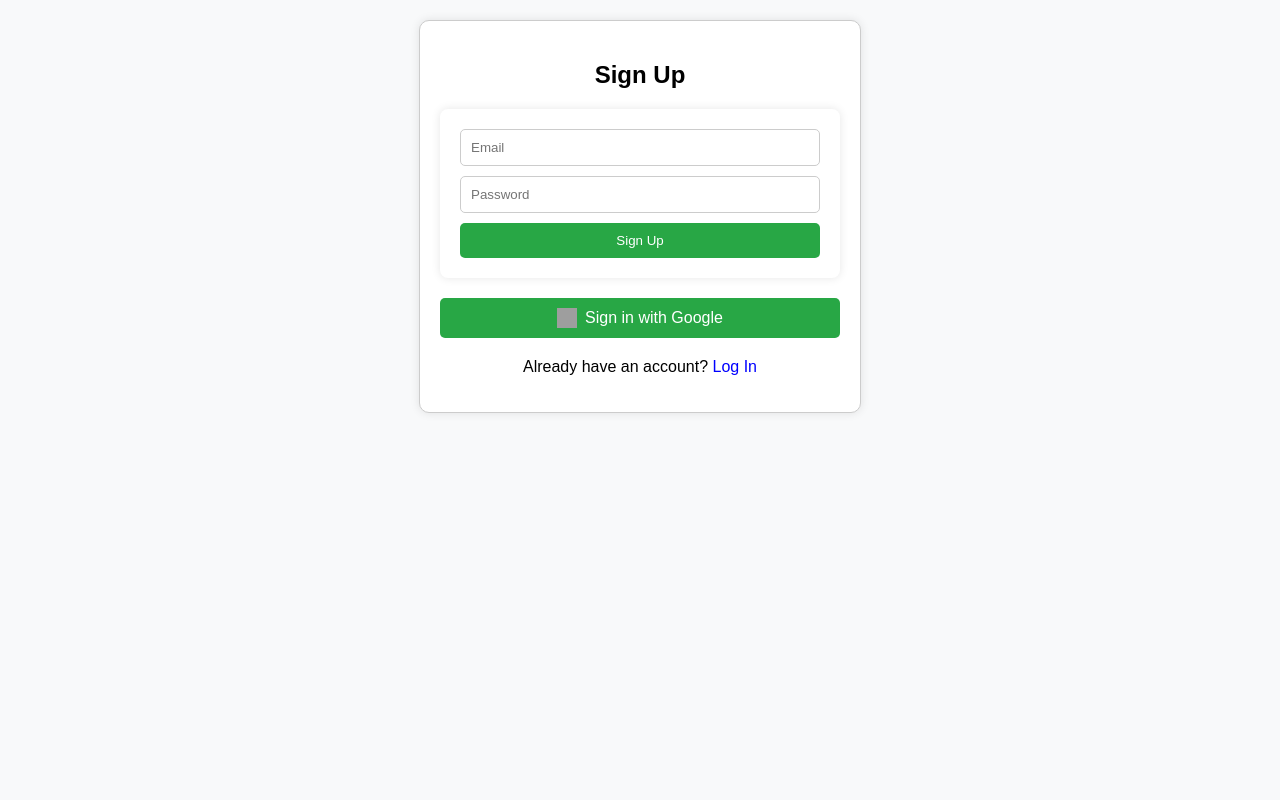
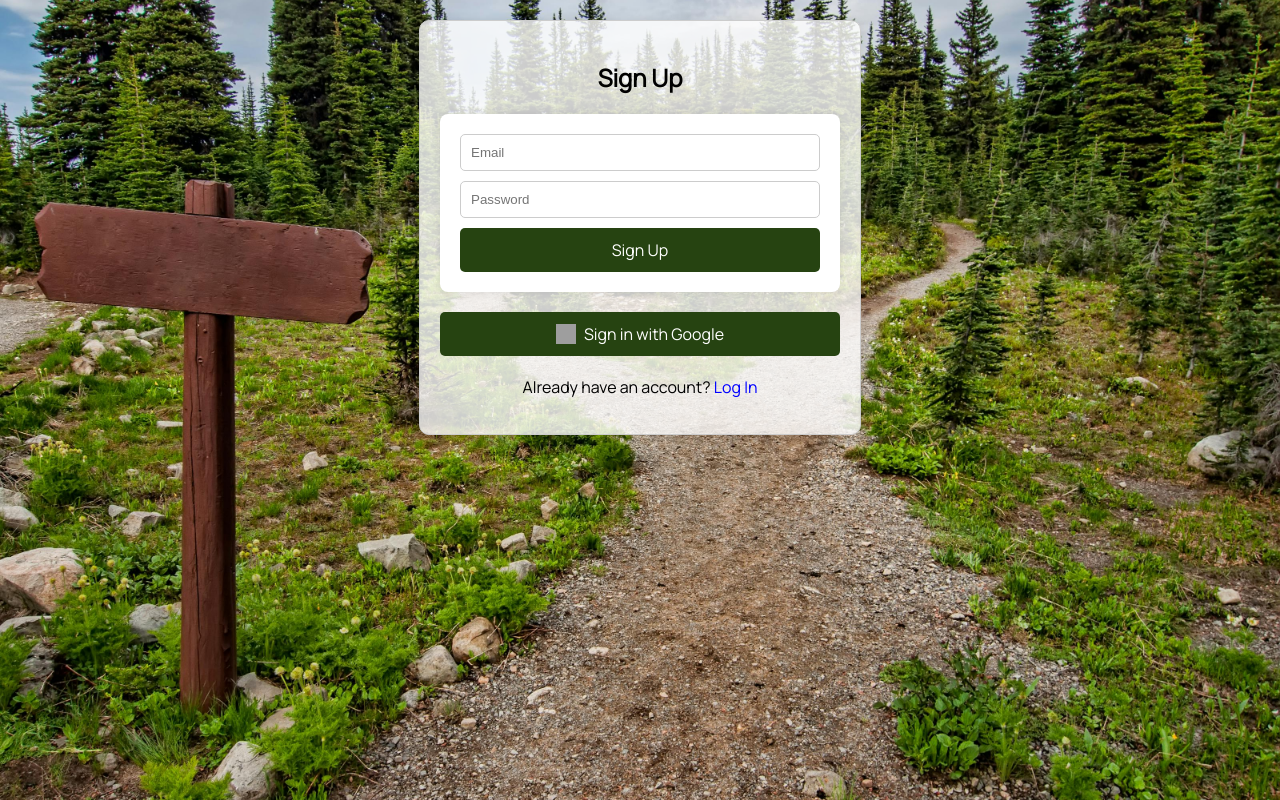
Before and after one commit to catherinekomi/fitness-tracker, a React (Create React App) app: page / in a window 1280 px wide. Built offline with nearby package versions, Linux system fonts and the light colour scheme; no server answers; grey boxes are pictures that could not be loaded.

Commit message:
Add some cool css/font and background from pexel

```diff
--- a/src/styles.css
+++ b/src/styles.css
@@ -1,15 +1,22 @@
+@import url('https://fonts.googleapis.com/css2?family=Manrope:wght@400&display=swap');
+
+
 body {
-  font-family: Arial, sans-serif;
+  font-family: 'Manrope', Arial, sans-serif;
   margin: 0;
   padding: 0;
   background-color: #f8f9fa;
+  background-image: url('./assets/trail-home.jpg');
+  background-size: cover;
+  background-position: center;
+  background-repeat: no-repeat;
+  height: 100vh;
 }
 
 .App {
   text-align: center;
   padding: 20px;
 }
-
 
 .auth-container {
   max-width: 400px;
@@ -18,7 +25,7 @@ body {
   border: 1px solid #ccc;
   border-radius: 10px;
   box-shadow: 0 0 10px rgba(0, 0, 0, 0.1);
-  background-color: #fff;
+  background-color: rgba(255, 255, 255, 0.8);
 }
 
 .auth-container h2 {
@@ -42,13 +49,17 @@ body {
   padding: 10px;
   border: none;
   border-radius: 5px;
-  background-color: #28a745;
+  background-color: #264311;
   color: #fff;
   cursor: pointer;
+  font-family: 'Manrope', Arial, sans-serif;
+  font-size: 16px;
+  font-weight: normal;
+  line-height: 1.5;
 }
 
 .auth-container button:hover {
-  background-color: #218838;
+  background-color: #142800;
 }
 
 form {
@@ -78,15 +89,19 @@ textarea {
 
 button {
   padding: 10px 15px;
-  background-color: #007bff;
+  background-color: #264311;
   color: white;
   border: none;
   border-radius: 4px;
   cursor: pointer;
+  font-family: 'Manrope', Arial, sans-serif;
+  font-size: 16px;
+  font-weight: normal;
+  line-height: 1.5;
 }
 
 button:hover {
-  background-color: #0056b3;
+  background-color: #142800;
 }
 
 .error {
@@ -120,6 +135,10 @@ li {
   margin-top: 10px;
   color: #333;
   width: 100%;
+  font-family: 'Manrope', Arial, sans-serif;
+  font-size: 16px;
+  font-weight: normal;
+  line-height: 1.5;
 }
 
 .google-logo {
```
Also changed, not shown: src/assets/trail-home.jpg (added).
